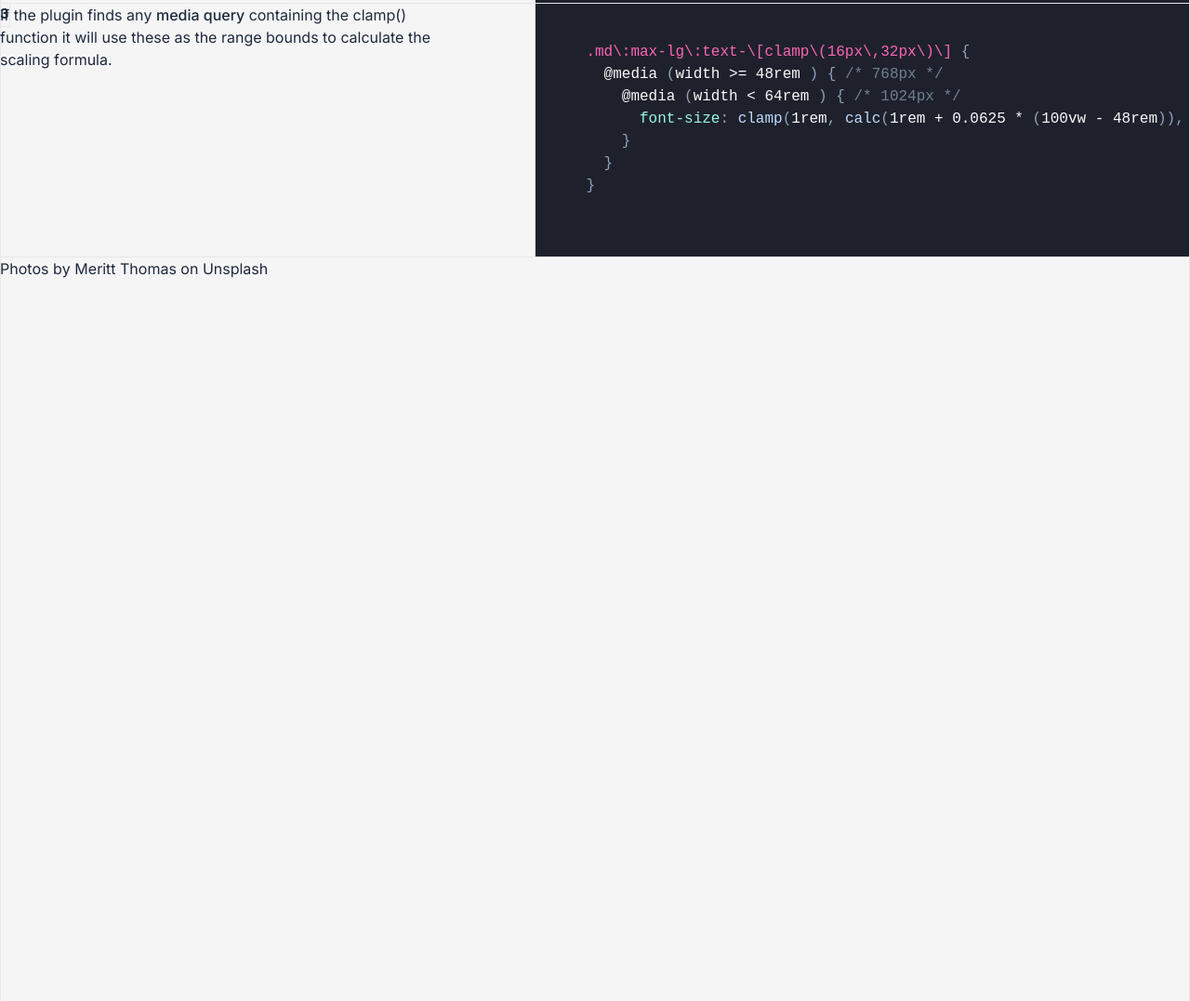
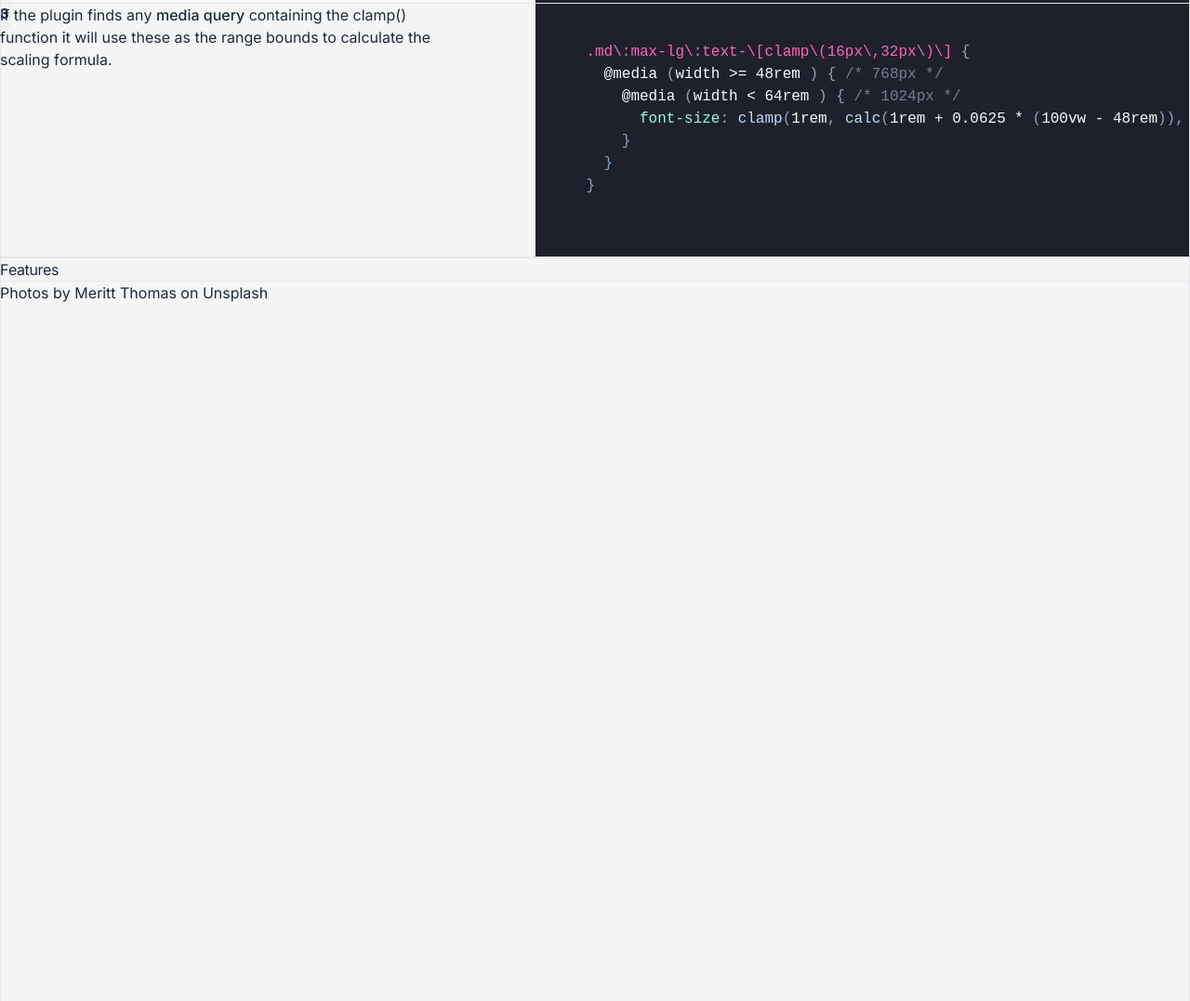
Before and after one commit to danieledep/clampwind-dev, a website built with Vite: page index.html in a window 1280 px wide. Shown: the part 1705-2782 px from the top of the page at 93% size. Built offline with nearby package versions, Linux system fonts and the light colour scheme; files whose address does not match are found by name; a web font is replaced by a local one.

Commit message:
features wip

```diff
--- a/index.html
+++ b/index.html
@@ -325,6 +325,14 @@ module.exports = {
             </div>
           </div>
         </div>
+
+        <div class="w-full px-[clamp(8,24)] py-[clamp(12,16)] border-b border-gray-200 min-h-[clamp(82,120)]"></div>
+        <div class="w-full px-[clamp(8,24)] py-[clamp(12,16)] border-b border-gray-200">
+          <h3
+            class="text-[clamp(40,84)] tracking-tight leading-[clamp(42,96)] text-balance max-w-[clamp(400px,1200px)]">
+            Features
+          </h3>
+        </div>
       </div>
     </div>
 
```
